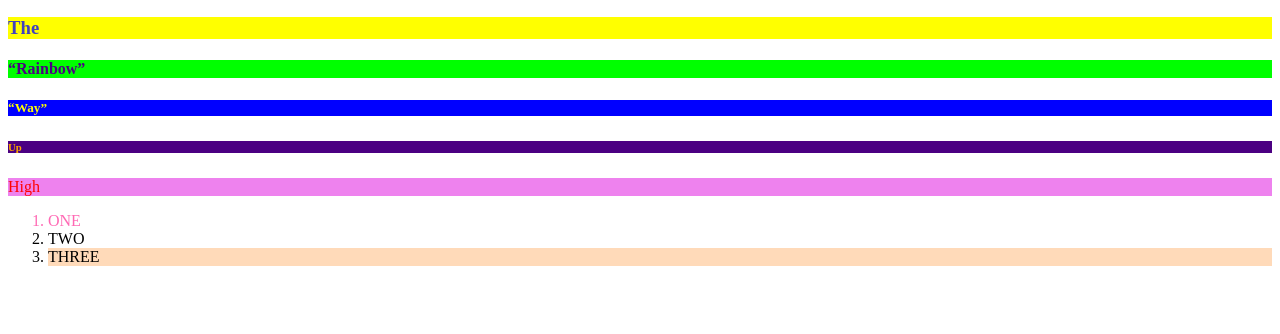
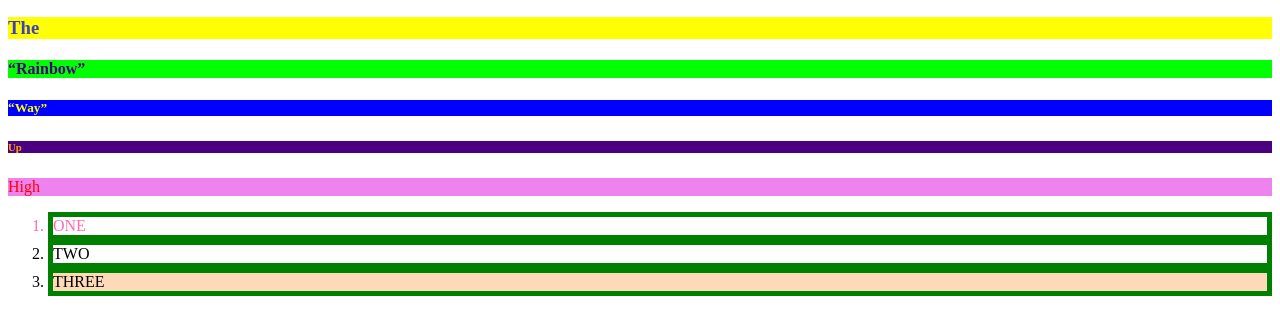
Before and after one commit to John-M-Berry/ColorsExercise, a plain HTML site: page index.html in a window 1280 px wide. Shown: the part 110-444 px from the top of the page. Drawn offline with Linux system fonts and the light colour scheme.

Commit message:
Colors Exercise

```diff
--- a/colorsExercise.css
+++ b/colorsExercise.css
@@ -34,3 +34,9 @@ p{
 .spec2{
     background-color: peachpuff;
 }
+
+li{
+    border: green;
+    border-width: 5px;
+    border-style: solid;
+}
```
